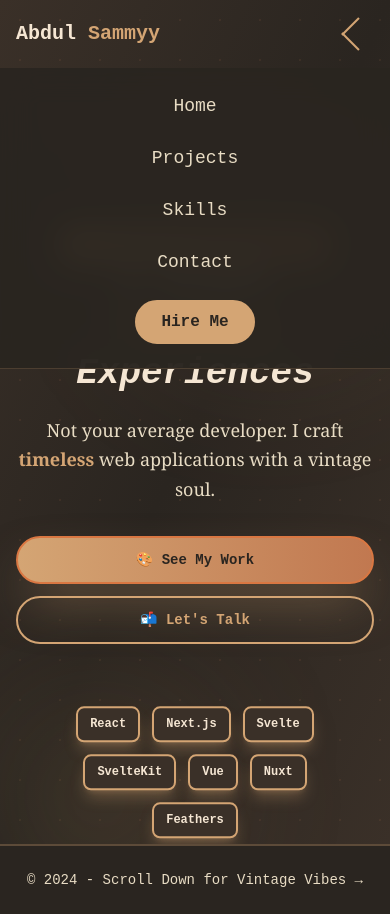
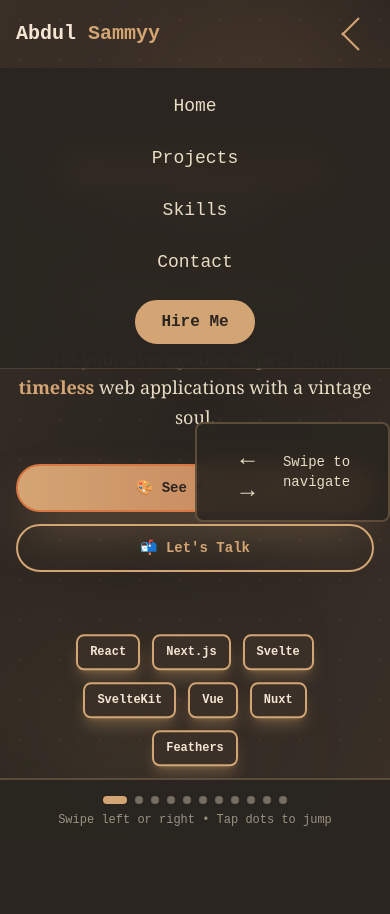
Before and after one commit to hafabdulsami/vintage_portfolio, a React (Vite) app: page / in a window 390 px wide. Both pictures are taken after a click on the button 354 px from the left and 34 px from the top of the page. After the commit the page ends 844 px from the top, so only its background shows below. Built offline with nearby package versions, Linux system fonts and the light colour scheme.

Commit message:
feat: enhance mobile navigation with swipe gestures and improve component layouts

```diff
--- a/src/App.jsx
+++ b/src/App.jsx
@@ -22,27 +22,100 @@
 // Main App Component
 function App() {
   const containerRef = useRef(null);
+  const mobileContainerRef = useRef(null);
   const [isSafariMobile, setIsSafariMobile] = useState(false);
+  const [isMobile, setIsMobile] = useState(false);
+  const [currentSlide, setCurrentSlide] = useState(0);
+  const touchStartX = useRef(0);
+  const touchEndX = useRef(0);
+  const [swipeOffset, setSwipeOffset] = useState(0);
+  const [showSwipeHint, setShowSwipeHint] = useState(true);
 
   useEffect(() => {
-    // Detect Safari mobile specifically
-    const detectSafariMobile = () => {
+    // Detect mobile and Safari mobile
+    const detectMobile = () => {
       const ua = navigator.userAgent;
       const isSafari =
         /Safari/.test(ua) && !/Chrome/.test(ua) && !/Edge/.test(ua);
-      const isMobile =
-        /iPhone|iPad|iPod/.test(ua) ||
+      const mobile =
+        /iPhone|iPad|iPod|Android|webOS|BlackBerry|IEMobile|Opera Mini/.test(
+          ua,
+        ) ||
         (navigator.maxTouchPoints &&
           navigator.maxTouchPoints > 2 &&
-          /MacIntel/.test(navigator.platform));
-      setIsSafariMobile(isSafari && isMobile);
+          /MacIntel/.test(navigator.platform)) ||
+        window.innerWidth <= 768;
+      setIsMobile(mobile);
+      setIsSafariMobile(isSafari && mobile);
     };
-    detectSafariMobile();
+    detectMobile();
+    window.addEventListener("resize", detectMobile);
+    return () => window.removeEventListener("resize", detectMobile);
   }, []);
 
+  // Mobile swipe navigation
   useEffect(() => {
-    // Skip GSAP on Safari mobile
-    if (isSafariMobile) return;
+    if (!isMobile) return;
+
+    const totalSlides = 1 + projectsData.length + skillsData.length + 1;
+
+    const handleTouchStart = (e) => {
+      touchStartX.current = e.touches[0].clientX;
+      setShowSwipeHint(false);
+    };
+
+    const handleTouchMove = (e) => {
+      touchEndX.current = e.touches[0].clientX;
+      const diff = touchStartX.current - e.touches[0].clientX;
+      setSwipeOffset(-diff * 0.3); // Show drag preview
+    };
+
+    const handleTouchEnd = () => {
+      const swipeThreshold = 50;
+      const diff = touchStartX.current - touchEndX.current;
+
+      if (Math.abs(diff) > swipeThreshold) {
+        if (diff > 0 && currentSlide < totalSlides - 1) {
+          // Swipe left - next slide
+          setCurrentSlide(currentSlide + 1);
+        } else if (diff < 0 && currentSlide > 0) {
+          // Swipe right - previous slide
+          setCurrentSlide(currentSlide - 1);
+        }
+      }
+      setSwipeOffset(0); // Reset offset
+    };
+
+    const container = mobileContainerRef.current;
+    if (container) {
+      container.addEventListener("touchstart", handleTouchStart);
+      container.addEventListener("touchmove", handleTouchMove);
+      container.addEventListener("touchend", handleTouchEnd);
+    }
+
+    return () => {
+      if (container) {
+        container.removeEventListener("touchstart", handleTouchStart);
+        container.removeEventListener("touchmove", handleTouchMove);
+        container.removeEventListener("touchend", handleTouchEnd);
+      }
+    };
+  }, [isMobile, currentSlide, projectsData.length, skillsData.length]);
+
+  // Animate mobile slide transitions
+  useEffect(() => {
+    if (!isMobile || !mobileContainerRef.current) return;
+
+    gsap.to(mobileContainerRef.current, {
+      x: -currentSlide * window.innerWidth + swipeOffset,
+      duration: swipeOffset !== 0 ? 0 : 0.5,
+      ease: swipeOffset !== 0 ? "none" : "power2.out",
+    });
+  }, [currentSlide, isMobile, swipeOffset]);
+
+  useEffect(() => {
+    // Skip GSAP on mobile
+    if (isMobile) return;
 
     let currentX = 0;
 
@@ -98,26 +171,54 @@
         <Navigation />
 
         {/* Horizontal scrolling wrapper */}
-        {isSafariMobile ? (
-          // Safari Mobile: Native horizontal scroll
-          <div
-            className="horizontal-wrapper overflow-x-scroll overflow-y-hidden h-screen snap-x snap-mandatory"
-            style={{
-              WebkitOverflowScrolling: "touch",
-              scrollbarWidth: "none",
-              msOverflowStyle: "none",
-            }}
-          >
-            <div className="flex h-full" style={{ width: "max-content" }}>
-              <div className="flex-shrink-0 w-screen h-screen snap-start overflow-y-auto">
+        {isMobile ? (
+          // Mobile: Swipe navigation with page indicators
+          <div className="relative overflow-hidden h-screen">
+            {/* Swipe instruction hint */}
+            {showSwipeHint && currentSlide === 0 && (
+              <motion.div
+                initial={{ opacity: 0, y: 20 }}
+                animate={{ opacity: 1, y: 0 }}
+                exit={{ opacity: 0 }}
+                transition={{ delay: 1, duration: 0.5 }}
+                className="absolute top-1/2 left-1/2 -translate-x-1/2 -translate-y-1/2 z-40 pointer-events-none"
+              >
+                <div className="bg-[#2a2520]/90 backdrop-blur-md border-2 border-primary/30 rounded-lg px-6 py-4 text-center">
+                  <div className="flex items-center gap-3 text-vintage-beige">
+                    <motion.div
+                      animate={{ x: [-10, 10, -10] }}
+                      transition={{
+                        repeat: Infinity,
+                        duration: 1.5,
+                        ease: "easeInOut",
+                      }}
+                      className="text-2xl"
+                    >
+                      ← →
+                    </motion.div>
+                    <p className="font-display text-sm">Swipe to navigate</p>
+                  </div>
+                </div>
+              </motion.div>
+            )}
+
+            <div
+              ref={mobileContainerRef}
+              className="flex will-change-transform touch-pan-y overflow-hidden"
+              style={{
+                width: `${(1 + projectsData.length + skillsData.length + 1) * 100}vw`,
+                height: "calc(100vh - var(--nav-h) - 4.5rem)",
+              }}
+            >
+              <div className="flex-shrink-0 w-screen h-screen overflow-y-auto">
                 <Hero />
               </div>
 
               {projectsData.map((project, index) => (
                 <div
                   key={index}
-                  id={index === 0 ? "projects" : undefined}
-                  className="flex-shrink-0 w-screen h-screen snap-start overflow-y-auto"
+                  className="flex-shrink-0 w-screen overflow-y-auto pb-20 md:pb-0"
+                  style={{ height: "100vh" }}
                 >
                   <ProjectSlide project={project} index={index} />
                 </div>
@@ -127,13 +228,13 @@
                 <div
                   key={index}
                   id={index === 0 ? "skills" : undefined}
-                  className="flex-shrink-0 w-screen h-screen snap-start overflow-y-auto"
+                  className="flex-shrink-0 w-screen h-screen overflow-y-auto"
                 >
                   <SkillSlide skill={skill} index={index} />
                 </div>
               ))}
 
-              <div className="flex-shrink-0 w-screen min-h-screen snap-start overflow-y-auto">
+              <div className="flex-shrink-0 w-screen min-h-screen overflow-y-auto">
                 <Contact />
               </div>
             </div>
@@ -176,9 +277,43 @@
           </div>
         )}
 
-        <footer className="relative py-6 md:py-8 px-4 md:px-6 border-t-2 border-primary/30 z-20">
-          <div className="max-w-7xl mx-auto text-center text-vintage-beige font-display text-sm md:text-base">
-            <p>© 2024 - Scroll Down for Vintage Vibes →</p>
+        <footer
+          className={`py-4 md:py-6 px-4 md:px-6 border-t-2 border-primary/30 z-30 ${
+            isMobile
+              ? "fixed bottom-0 left-0 right-0 bg-[#2a2520]/95 backdrop-blur-sm"
+              : "relative"
+          }`}
+        >
+          <div className="max-w-7xl mx-auto">
+            {isMobile ? (
+              // Mobile: Page indicators with instruction
+              <div className="space-y-2">
+                <div className="flex justify-center gap-2">
+                  {Array.from({
+                    length: 1 + projectsData.length + skillsData.length + 1,
+                  }).map((_, index) => (
+                    <button
+                      key={index}
+                      onClick={() => setCurrentSlide(index)}
+                      className={`w-2 h-2 rounded-full transition-all duration-300 ${
+                        currentSlide === index
+                          ? "bg-primary w-6"
+                          : "bg-vintage-beige/40"
+                      }`}
+                      aria-label={`Go to slide ${index + 1}`}
+                    />
+                  ))}
+                </div>
+                <p className="text-center text-vintage-beige/60 text-xs font-display">
+                  Swipe left or right • Tap dots to jump
+                </p>
+              </div>
+            ) : (
+              // Desktop: Copyright text
+              <div className="text-center text-vintage-beige font-display text-sm md:text-base">
+                <p>© 2024 - Scroll Down for Vintage Vibes →</p>
+              </div>
+            )}
           </div>
         </footer>
       </motion.div>
--- a/src/components/Hero.jsx
+++ b/src/components/Hero.jsx
@@ -69,7 +69,7 @@
     <section
       id="home"
       ref={containerRef}
-      className="relative min-h-screen mt-36 md:mt-0 flex items-center justify-center overflow-hidden pt-20 md:pt-32 scroll-mt-24"
+      className="relative min-h-screen flex items-center justify-center overflow-hidden pt-20 md:pt-32 scroll-mt-24"
     >
       <div className="max-w-7xl mx-auto px-4 md:px-6 py-10 md:py-20 relative z-10">
         {/* Unique asymmetric layout */}
--- a/src/components/ProjectSlide.jsx
+++ b/src/components/ProjectSlide.jsx
@@ -8,7 +8,7 @@
     }
   };
   return (
-    <section className="relative min-h-screen flex items-center mt-64 mb-2 md:mt-0 justify-center px-4 md:px-6 pt-20 md:pt-32">
+    <section className="relative w-full px-4 md:px-6 py-8 md:py-12 flex items-center justify-center">
       <div className="max-w-6xl mx-auto w-full">
         <motion.div
           initial={{ opacity: 0, y: 50 }}
--- a/src/components/SkillSlide.jsx
+++ b/src/components/SkillSlide.jsx
@@ -3,7 +3,7 @@
 
 export const SkillSlide = ({ skill, index }) => {
   return (
-    <section className="relative min-h-screen mt-36 md:mt-0 flex items-center justify-center px-4 md:px-6 pt-20 md:pt-32">
+    <section className="relative min-h-screen pb-20 md:pb-0 flex items-center justify-center px-4 md:px-6 pt-20 md:pt-32">
       <div className="max-w-6xl mx-auto w-full">
         <motion.div
           initial={{ opacity: 0, y: 50 }}
```
